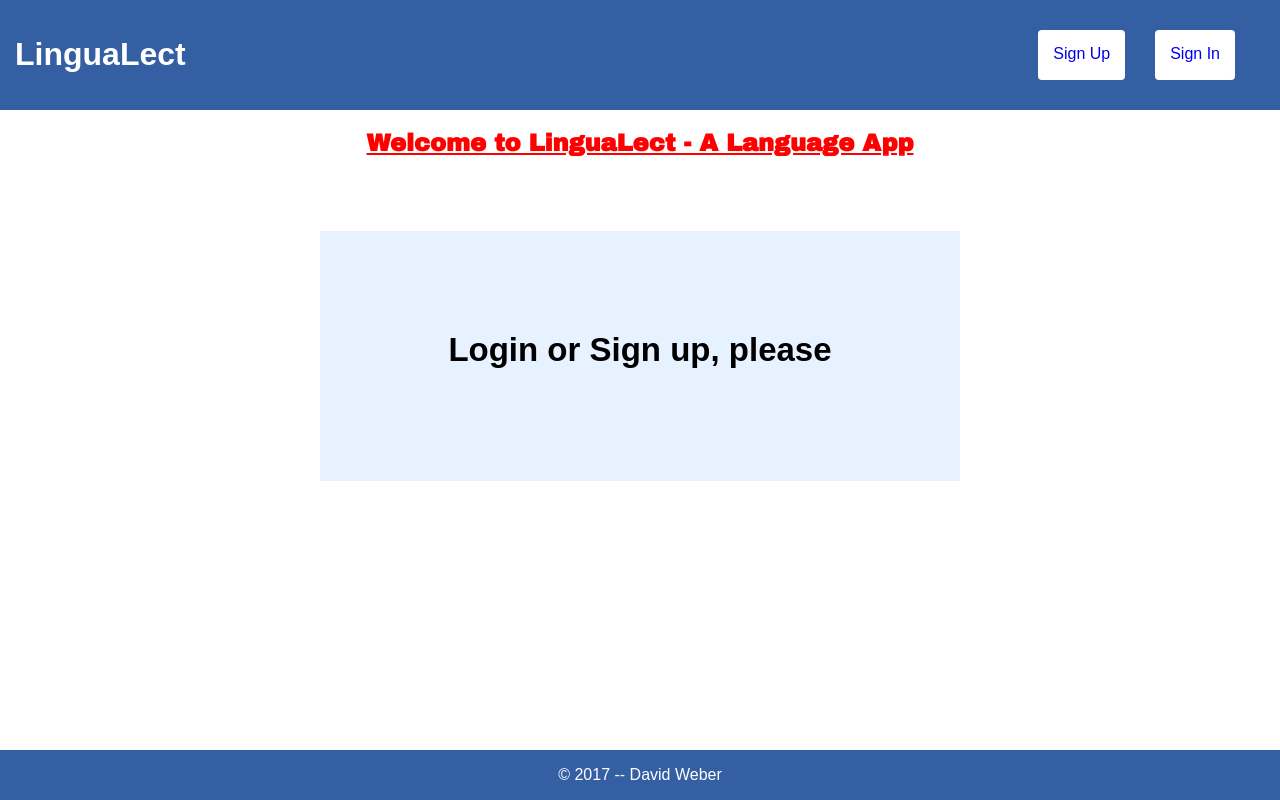
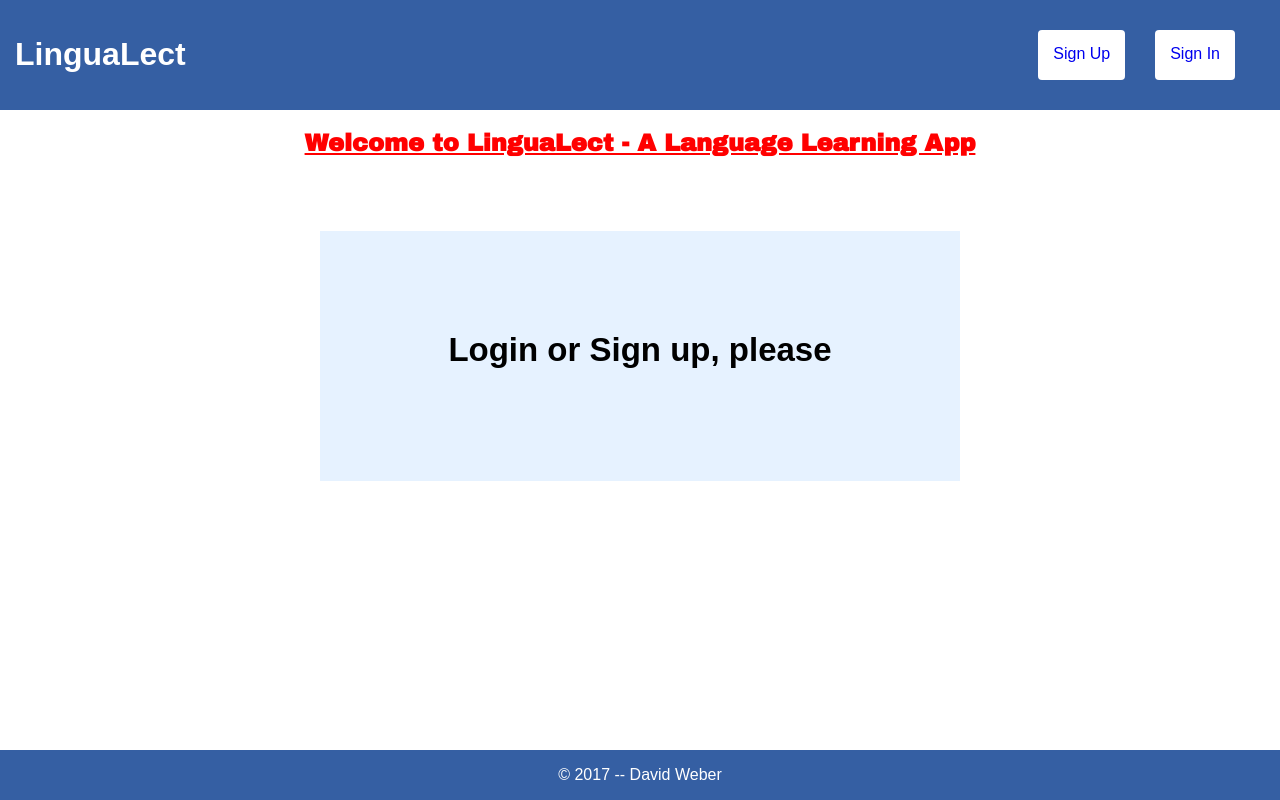
Before and after one commit to dweb1/LinguaLect, a React (Create React App) app in the folder client/: page / in a window 1280 px wide. Built offline with nearby package versions, Linux system fonts and the light colour scheme; no server answers.

Commit message:
Added word 'learning' to home component

```diff
--- a/client/src/components/Home.js
+++ b/client/src/components/Home.js
@@ -63,7 +63,7 @@ const Home = (props) => {
 }
  return (
     <Welcome>
-        <h2>Welcome to LinguaLect - A Language App</h2>
+        <h2>Welcome to LinguaLect - A Language Learning App</h2>
         <GoLogIn>
              <strong> Login or Sign up, please</strong>
         </GoLogIn>
```
